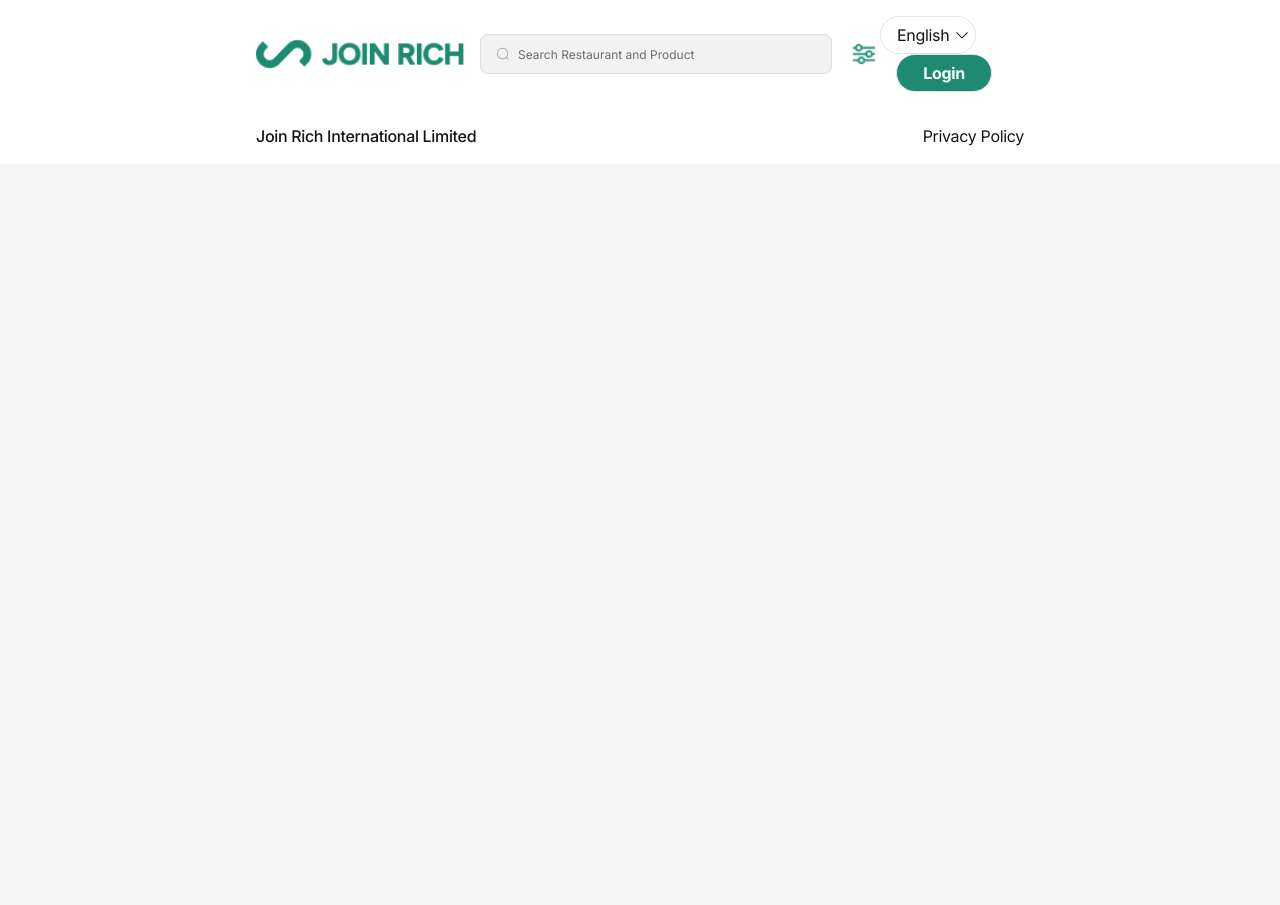
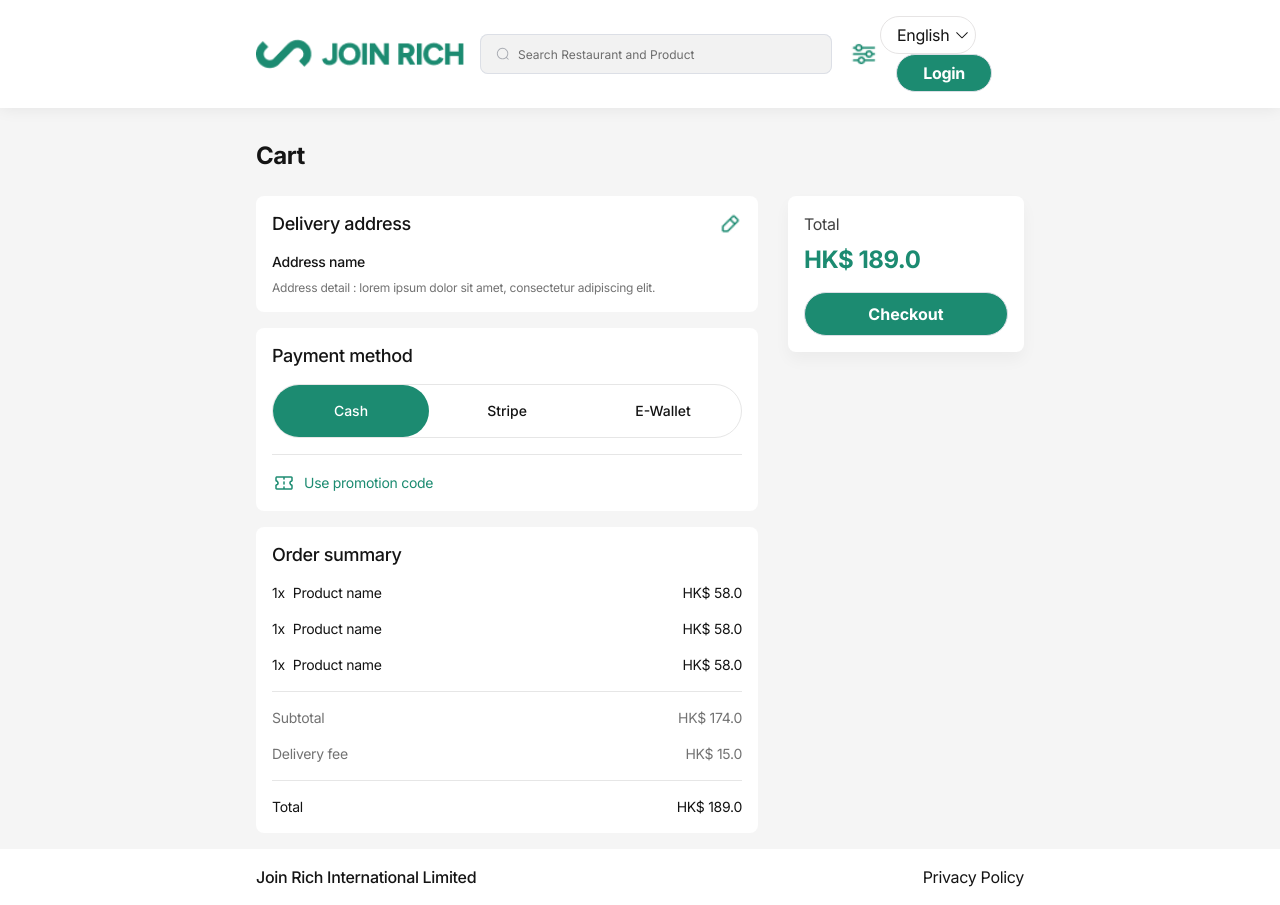
Before and after one commit to knhmb/Join-Rich-Takeaway, a Vue app: page /cart-2 in a window 1280 px wide. Before the commit the page ends 800 px from the top, so only its background shows below. Built offline with nearby package versions, Linux system fonts and the light colour scheme; a web font is replaced by a local one.

Commit message:
Modifications

```diff
--- a/src/App.vue
+++ b/src/App.vue
@@ -25,5 +25,6 @@ export default {
 
 body {
   background: #f5f5f5;
+  min-height: 100vh;
 }
 </style>
--- /dev/null
+++ b/src/components/cart2/DeliveryAddress.vue
@@ -0,0 +1,60 @@
+<template>
+  <div class="delivery-address">
+    <base-card>
+      <div class="top">
+        <h4>Delivery address</h4>
+        <img src="../../assets/edit.png" alt="" />
+      </div>
+      <p class="name">Address name</p>
+      <p class="description">
+        Address detail : lorem ipsum dolor sit amet, consectetur adipiscing
+        elit.
+      </p>
+    </base-card>
+  </div>
+</template>
+
+<style scoped>
+.delivery-address .top {
+  display: flex;
+  align-items: center;
+  justify-content: space-between;
+  margin-bottom: 1rem;
+}
+
+.delivery-address .top h4 {
+  font-family: "Inter";
+  font-style: normal;
+  font-weight: 500;
+  font-size: 18px;
+  line-height: 24px;
+  letter-spacing: -0.02em;
+  color: #141414;
+}
+
+.delivery-address .top img {
+  width: 1.5rem;
+  cursor: pointer;
+}
+
+.delivery-address p.name {
+  font-family: "Inter";
+  font-style: normal;
+  font-weight: 500;
+  font-size: 14px;
+  line-height: 20px;
+  letter-spacing: -0.02em;
+  color: #141414;
+}
+
+.delivery-address p.description {
+  font-family: "Inter";
+  font-style: normal;
+  font-weight: 400;
+  font-size: 12px;
+  line-height: 16px;
+  letter-spacing: -0.02em;
+  color: rgba(20, 20, 20, 0.6);
+  margin-top: 0.5rem;
+}
+</style>
--- /dev/null
+++ b/src/components/cart2/OrderSummary.vue
@@ -0,0 +1,131 @@
+<template>
+  <div class="order-summary">
+    <base-card>
+      <h4>Order summary</h4>
+      <div class="first-section">
+        <div class="item">
+          <div class="top">
+            <div class="left">
+              <span>1x</span>
+              <span>Product name</span>
+            </div>
+            <div class="right">
+              <p>HK$ 58.0</p>
+            </div>
+          </div>
+        </div>
+        <div class="item">
+          <div class="top">
+            <div class="left">
+              <span>1x</span>
+              <span>Product name</span>
+            </div>
+            <div class="right">
+              <p>HK$ 58.0</p>
+            </div>
+          </div>
+        </div>
+        <div class="item">
+          <div class="top">
+            <div class="left">
+              <span>1x</span>
+              <span>Product name</span>
+            </div>
+            <div class="right">
+              <p>HK$ 58.0</p>
+            </div>
+          </div>
+        </div>
+      </div>
+      <div class="second-section">
+        <div class="subtotal">
+          <p class="grey">Subtotal</p>
+          <p class="grey">HK$ 174.0</p>
+        </div>
+        <div class="delivery-fee">
+          <p class="grey">Delivery fee</p>
+          <p class="grey">HK$ 15.0</p>
+        </div>
+      </div>
+      <div class="total">
+        <p>Total</p>
+        <p>HK$ 189.0</p>
+      </div>
+    </base-card>
+  </div>
+</template>
+
+<style scoped>
+.order-summary {
+  margin-top: 1rem;
+}
+
+.order-summary h4 {
+  font-family: "Inter";
+  font-style: normal;
+  font-weight: 500;
+  font-size: 18px;
+  line-height: 24px;
+  letter-spacing: -0.02em;
+  color: #141414;
+  margin-bottom: 1rem;
+}
+
+.order-summary p,
+.order-summary span {
+  font-family: "Inter";
+  font-style: normal;
+  font-weight: 400;
+  font-size: 14px;
+  line-height: 20px;
+  letter-spacing: -0.02em;
+  color: #141414;
+}
+
+.order-summary p.grey {
+  color: rgba(20, 20, 20, 0.6);
+}
+
+.order-summary .top {
+  display: flex;
+  align-items: center;
+  justify-content: space-between;
+}
+
+.order-summary .top .left span:first-of-type {
+  margin-right: 0.5rem;
+}
+
+.order-summary .item:not(:last-of-type) {
+  margin-bottom: 1rem;
+}
+
+.order-summary .first-section {
+  border-bottom: 1px solid #e6e6e6;
+  padding-bottom: 1rem;
+}
+
+.order-summary .second-section {
+  margin-top: 1rem;
+  padding-bottom: 1rem;
+  border-bottom: 1px solid #e6e6e6;
+}
+
+.order-summary .second-section .subtotal {
+  display: flex;
+  align-items: center;
+  justify-content: space-between;
+  margin-bottom: 1rem;
+}
+
+.order-summary .second-section .delivery-fee,
+.order-summary .total {
+  display: flex;
+  align-items: center;
+  justify-content: space-between;
+}
+
+.order-summary .total {
+  margin-top: 1rem;
+}
+</style>
--- /dev/null
+++ b/src/components/cart2/PaymentMethod.vue
@@ -0,0 +1,119 @@
+<template>
+  <div class="payment-method">
+    <base-card>
+      <h4>Payment method</h4>
+      <div class="payment-selection-content">
+        <div
+          class="item"
+          @click="setOption('cash')"
+          :class="{ 'is-selected': currentOption === 'cash' }"
+        >
+          Cash
+        </div>
+        <div
+          class="item"
+          @click="setOption('stripe')"
+          :class="{ 'is-selected': currentOption === 'stripe' }"
+        >
+          Stripe
+        </div>
+        <div
+          class="item"
+          @click="setOption('ewallet')"
+          :class="{ 'is-selected': currentOption === 'ewallet' }"
+        >
+          E-Wallet
+        </div>
+      </div>
+      <div class="promotion-code-content">
+        <img src="../../assets/coupon.png" alt="" />
+        <p class="promotion-code">Use promotion code</p>
+      </div>
+    </base-card>
+  </div>
+</template>
+
+<script>
+export default {
+  data() {
+    return {
+      currentOption: "cash",
+    };
+  },
+  methods: {
+    setOption(option) {
+      this.currentOption = option;
+    },
+  },
+};
+</script>
+
+<style scoped>
+.payment-method {
+  margin-top: 1rem;
+}
+
+.payment-method h4 {
+  font-family: "Inter";
+  font-style: normal;
+  font-weight: 500;
+  font-size: 18px;
+  line-height: 24px;
+  letter-spacing: -0.02em;
+  color: #141414;
+  margin-bottom: 1rem;
+}
+
+.payment-method .payment-selection-content {
+  border: 1px solid #e6e6e6;
+  border-radius: 80px;
+  background: #fff;
+  width: 100%;
+  display: flex;
+  align-items: center;
+}
+
+.payment-method .payment-selection-content .item {
+  font-family: "Inter";
+  font-style: normal;
+  font-weight: 500;
+  font-size: 14px;
+  line-height: 20px;
+  color: #141414;
+  padding: 1rem;
+  text-align: center;
+  width: 100%;
+  cursor: pointer;
+}
+
+.payment-method .payment-selection-content .item.is-selected {
+  background: #1c8b71;
+  border-radius: 80px;
+  color: #fff;
+}
+
+.payment-method .promotion-code-content {
+  padding-top: 1rem;
+  border-top: 1px solid #e6e6e6;
+  margin-top: 1rem;
+}
+
+.payment-method p.promotion-code {
+  font-family: "Inter";
+  font-style: normal;
+  font-weight: 400;
+  font-size: 14px;
+  line-height: 20px;
+  letter-spacing: -0.02em;
+  color: #1c8b71;
+  display: inline-block;
+  vertical-align: middle;
+  cursor: pointer;
+}
+
+.payment-method img {
+  width: 1.5rem;
+  vertical-align: middle;
+  margin-right: 0.5rem;
+}
+</style>
--- /dev/null
+++ b/src/components/cart2/Right.vue
@@ -0,0 +1,40 @@
+<!-- eslint-disable vue/multi-word-component-names -->
+<template>
+  <div class="cart-total">
+    <base-card>
+      <p>Total</p>
+      <p>HK$ 189.0</p>
+      <base-button>Checkout</base-button>
+    </base-card>
+  </div>
+</template>
+
+<style scoped>
+.cart-total .card {
+  box-shadow: 0px 8px 16px rgba(0, 0, 0, 0.04);
+}
+
+.cart-total p {
+  font-family: "Inter";
+  font-style: normal;
+  font-weight: 400;
+  font-size: 16px;
+  line-height: 24px;
+  letter-spacing: -0.02em;
+  color: rgba(20, 20, 20, 0.8);
+}
+
+.cart-total p:last-of-type {
+  font-weight: 600;
+  font-size: 24px;
+  line-height: 32px;
+  color: #1c8b71;
+  margin: 0.5rem 0 1rem 0;
+}
+
+.cart-total .el-button {
+  width: 100%;
+  padding-top: 1.3rem;
+  padding-bottom: 1.3rem;
+}
+</style>
--- /dev/null
+++ b/src/pages/Cart2.vue
@@ -0,0 +1,52 @@
+<!-- eslint-disable vue/multi-word-component-names -->
+<template>
+  <section class="cart-2">
+    <base-container>
+      <h2>Cart</h2>
+      <el-row :gutter="30">
+        <el-col :span="16">
+          <DeliveryAddress />
+          <PaymentMethod />
+          <OrderSummary />
+        </el-col>
+        <el-col :span="8">
+          <Right />
+        </el-col>
+      </el-row>
+    </base-container>
+  </section>
+</template>
+
+<script>
+import DeliveryAddress from "@/components/cart2/DeliveryAddress.vue";
+import PaymentMethod from "@/components/cart2/PaymentMethod.vue";
+import OrderSummary from "@/components/cart2/OrderSummary.vue";
+import Right from "@/components/cart2/Right.vue";
+
+export default {
+  components: {
+    DeliveryAddress,
+    PaymentMethod,
+    OrderSummary,
+    Right,
+  },
+};
+</script>
+
+<style scoped>
+.cart-2 {
+  margin-top: 1rem;
+  /* height: 100vh; */
+}
+
+.cart-2 h2 {
+  font-family: "Inter";
+  font-style: normal;
+  font-weight: 600;
+  font-size: 24px;
+  line-height: 32px;
+  letter-spacing: -0.02em;
+  color: #141414;
+  margin-bottom: 1.5rem;
+}
+</style>
--- a/src/route.js
+++ b/src/route.js
@@ -4,6 +4,7 @@ import Home from "@/pages/Home";
 import PrivacyPolicy from "@/pages/PrivacyPolicy";
 import Restaurant from "@/pages/Restaurant";
 import Cart from "@/pages/Cart";
+import Cart2 from "@/pages/Cart2";
 
 const router = createRouter({
   history: createWebHistory(),
@@ -13,6 +14,7 @@ const router = createRouter({
     { path: "/privacy-policy", component: PrivacyPolicy },
     { path: "/restaurant", component: Restaurant },
     { path: "/cart", component: Cart },
+    { path: "/cart-2", component: Cart2 },
   ],
 });
 
```
Also changed, not shown: src/assets/coupon.png (added), src/assets/edit.png (added).
